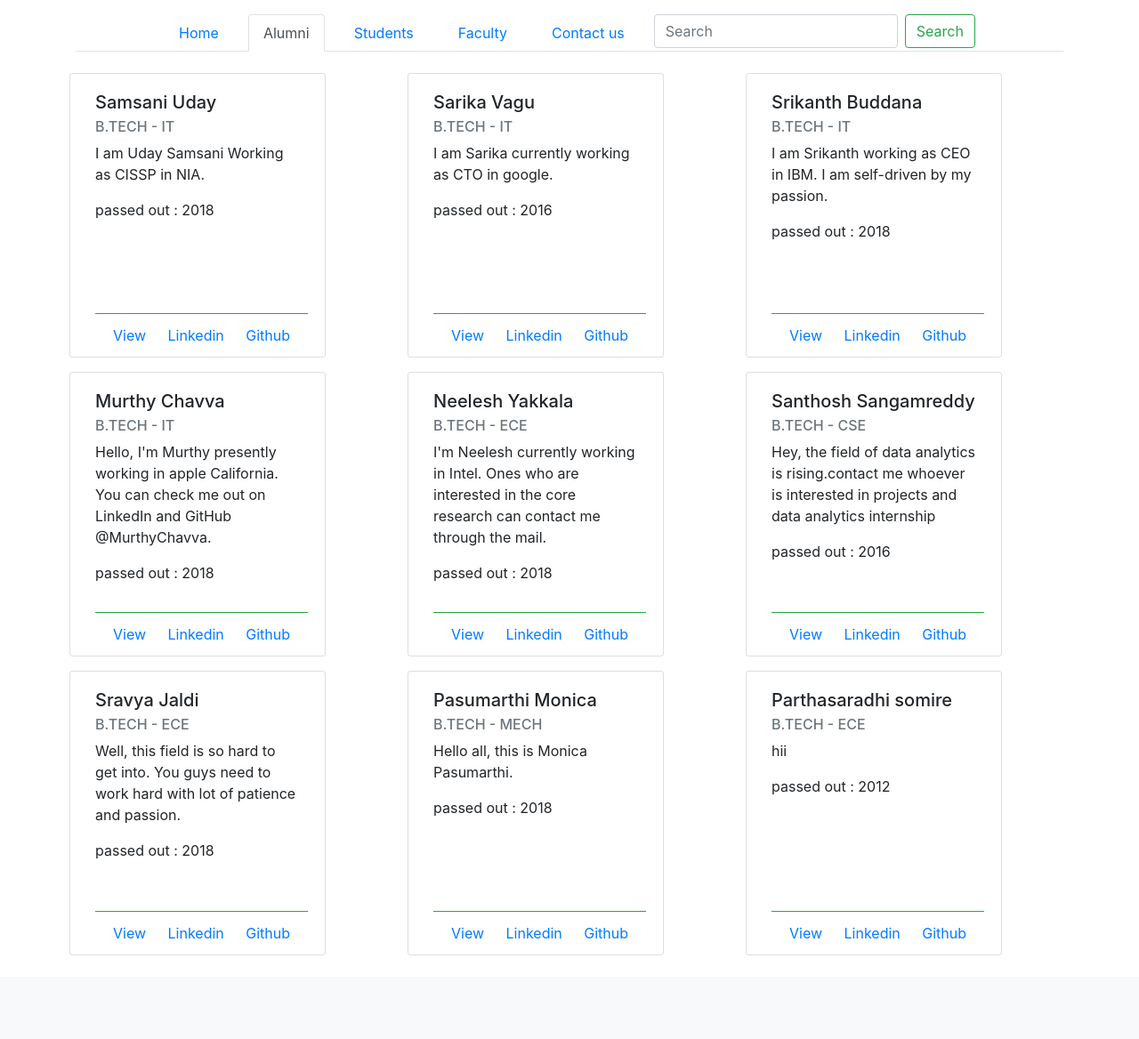
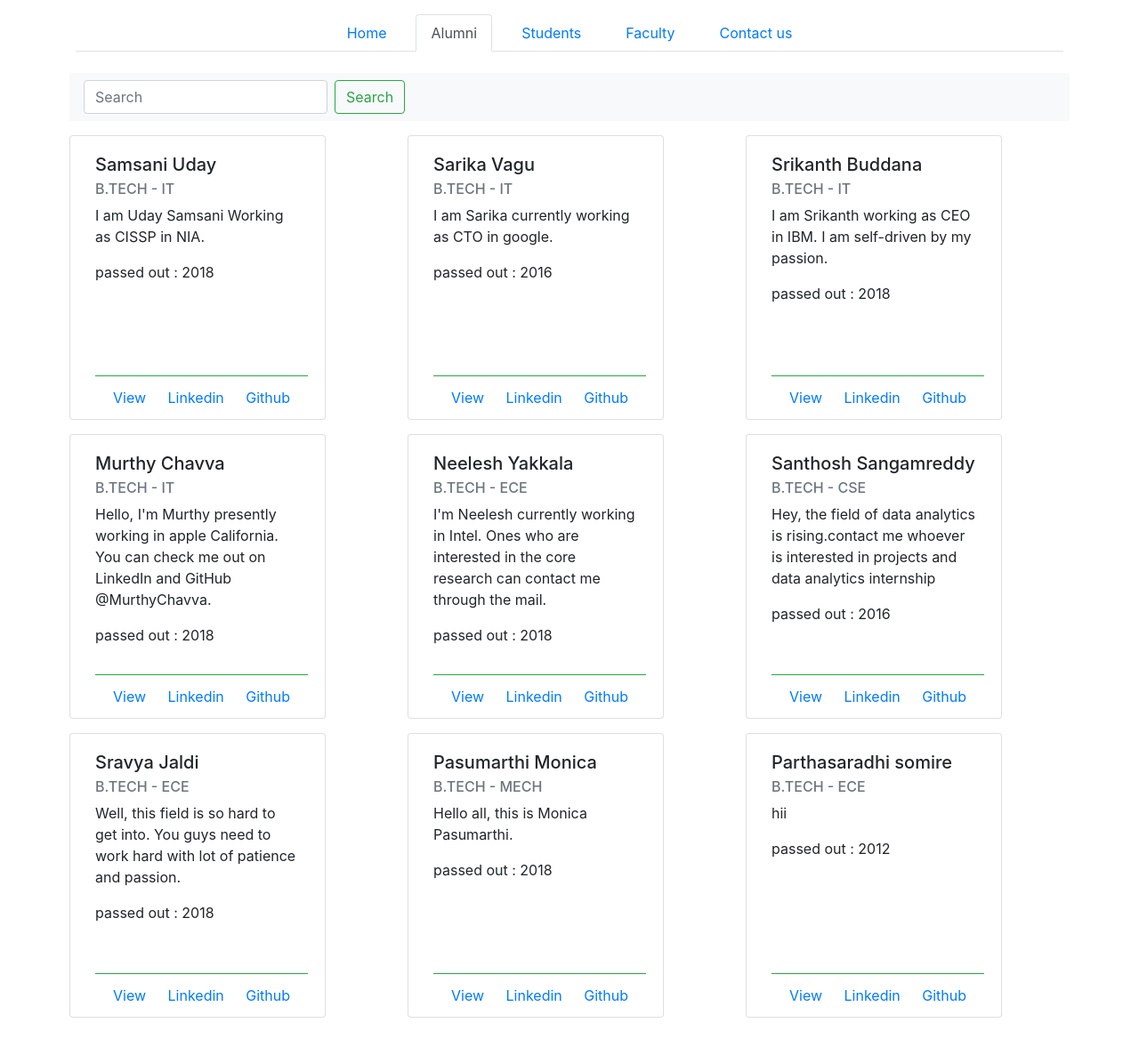
Before and after one commit to uday-samsani/vishal-django, a Django app: page /listfeed/ in a window 1280 px wide. Shown: the part 125-1293 px from the top of the page at 89% size. Before the commit the page ends 1199 px from the top, so only its background shows below. Run offline with Django 3.2, Linux system fonts and the light colour scheme; data comes from the database, SQL or seed files in the repository; both versions use the stored data as it was after the commit; some libraries are stand-ins or nearby versions.

Commit message:
'Added:Search,nav'

```diff
--- a/portal/models.py
+++ b/portal/models.py
@@ -28,7 +28,7 @@ dept_choice = (
 
 
 class AlumniInfo(models.Model):
-    email_regex = RegexValidator(regex=r'^\w+@[a-zA-Z_]+?\.[a-zA-Z]{2,6}')
+    email_regex = RegexValidator(regex=r'^\w+@[a-zA-Z_.]+?\.[a-zA-Z]{2,6}')
     phn_regex=RegexValidator(regex=r'^[0-9]{10}')
     regno_regex=RegexValidator(regex=r'^[0-9A-Z-]+')
     linkin_regex=RegexValidator(regex=r'^\w+://+www.linkedin.com+')
--- a/portal/templates/ListFeed.html
+++ b/portal/templates/ListFeed.html
@@ -68,19 +68,27 @@
             <li class="nav-item">
                 <a class="nav-link" href="#">Contact us</a>
             </li>
-            <li class="nav-item right">
-                <form class="form-inline" method="get">
-                    <input class="form-control mr-sm-2" name="search" type="search" placeholder="Search" aria-label="Search">
-                    <button class="btn btn-outline-success my-2 my-sm-0" type="submit">Search</button>
-                </form>
-            </li>
+
         </ul>
     </div>
-
-
-
     <div class="mybody">
         <div id="names" class="container">
+                <div class="row">
+                    <div class="col">
+                        <div class="my">
+                            <nav class="navbar navbar-light bg-light">
+                                <ul class="navbar-nav mr-auto">
+                                    <li class="nav-item">
+                                        <form class="form-inline" method="GET">
+                                            <input class="form-control mr-sm-2" name="search" type="search" placeholder="Search" aria-label="Search">
+                                            <button class="btn btn-outline-success my-2 my-sm-0" type="submit">Search</button>
+                                        </form>
+                                    </li>
+                                </ul>
+                            </nav>
+                        </div>
+                    </div>
+                </div>
                 <div class="row">
                     {% for x in object_list %}
                         <div id=" fornames " class="col">
--- a/portal/templates/submit.html
+++ b/portal/templates/submit.html
@@ -93,16 +93,12 @@
                         <li class="list-group-item">Faculty feed</li>
                     </ul>
                     <div class="card-body">
-                        <a href="{% url 'list-feed' %}" class="card-link">Alumni Feed</a>
+                        <a href="{% url 'listfeed' %}" class="card-link">Alumni Feed</a>
                         <a href="#" class="card-link">student feed</a>
                     </div>
                 </div>
             </div>
         </div>
     </div>
-
-
-
-
 </body>
 </html>
--- a/portal/templates/thanks.html
+++ b/portal/templates/thanks.html
@@ -84,7 +84,7 @@
                         <div class="card-body">
                             <h5 class="card-title">Alumni</h5>
                             <p class="card-text">See where your seniors stand right now in the industry. Ask them how did they do it in VITB to get there.</p>
-                            <a href="{% url 'index' %}" class="btn btn-primary mybut">Go to</a>
+                            <a href="{% url 'listfeed' %}" class="btn btn-primary mybut">Go to</a>
                         </div>
                     </div>
                     <div class="card">
```
Also changed, not shown: db.sqlite3.
